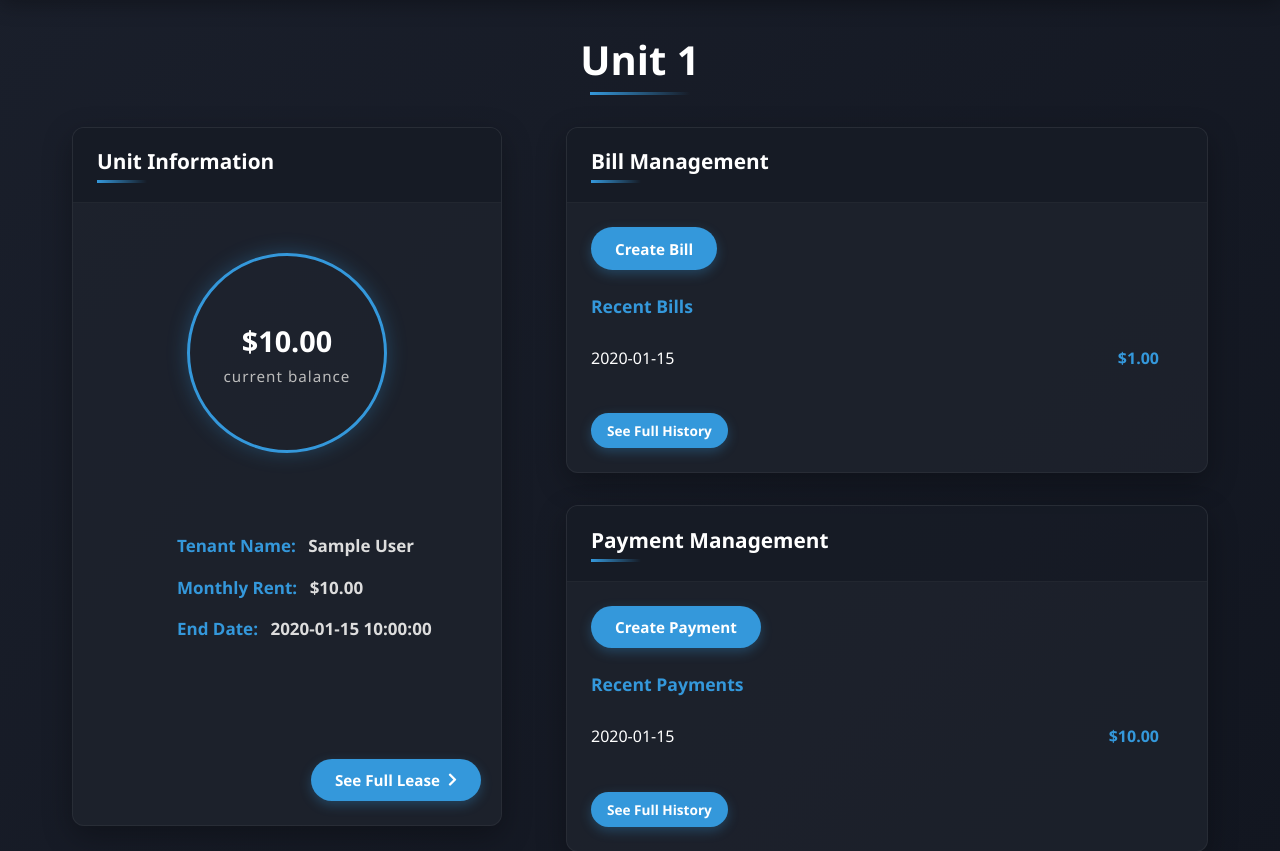
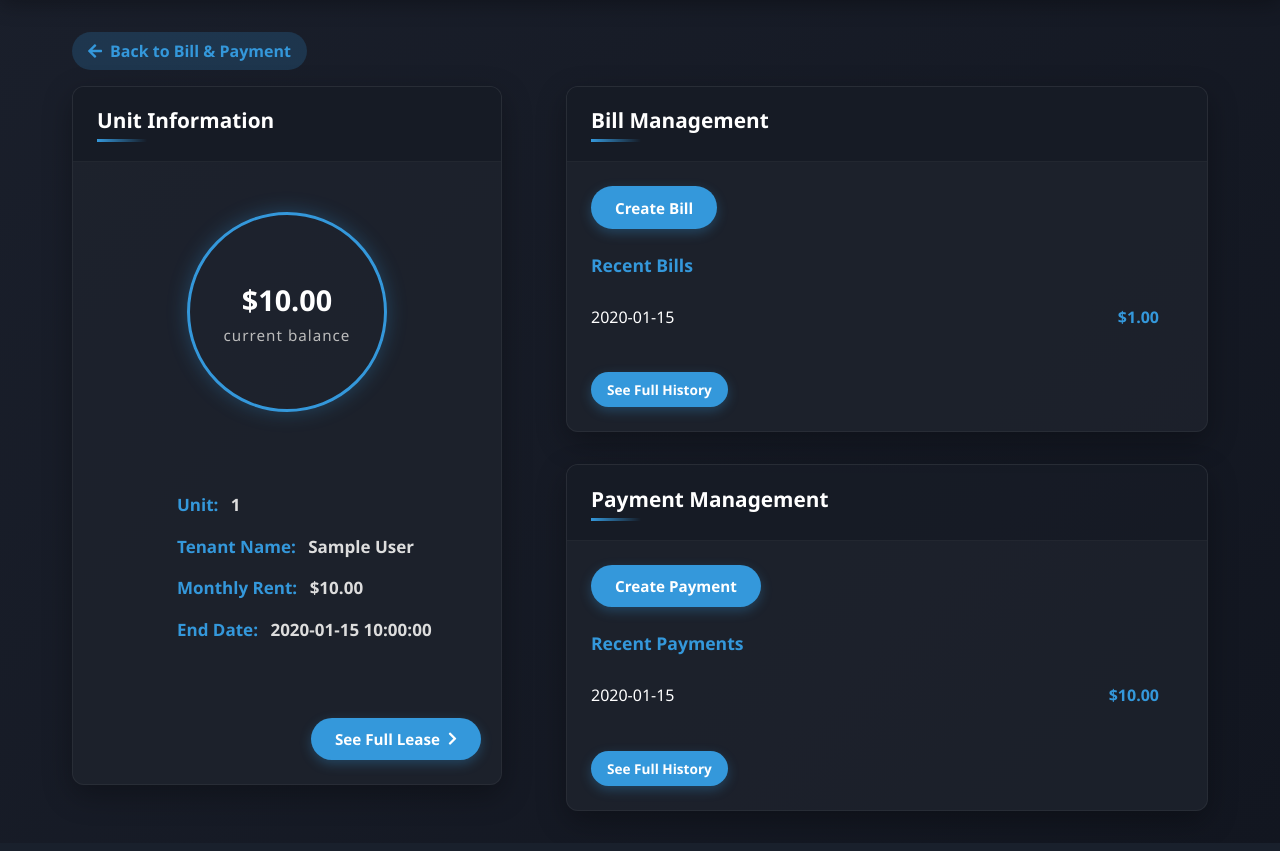
Before and after one commit to noobyanjunhao/database-projects, a Flask app: template PA3/flaskr/templates/unit_detail.html in a window 1280 px wide. Shown: the part 81-932 px from the top of the page. Run offline with Flask 3, Linux system fonts and the light colour scheme; the template is opened without the code that fills it: most values are stand-ins (such as "Sample title", 1, 10 or a date in 2020).

Commit message:
Return BUtton

```diff
--- a/PA3/flaskr/static/css/unit_detail.css
+++ b/PA3/flaskr/static/css/unit_detail.css
@@ -708,3 +708,29 @@ form {
   padding-bottom: 1.5rem;
   margin-right:20px;
 }
+
+
+.back-button-container {
+  margin-bottom: 1rem;
+}
+
+.back-button {
+  display: inline-flex;
+  align-items: center;
+  background: rgba(52, 152, 219, 0.2);
+  color: #3498db;
+  padding: 0.5rem 1rem;
+  border-radius: 50px;
+  text-decoration: none;
+  font-weight: 600;
+  transition: all 0.3s ease;
+}
+
+.back-button i {
+  margin-right: 0.5rem;
+}
+
+.back-button:hover {
+  background: rgba(52, 152, 219, 0.4);
+  color: #64b5f6;
+}
--- a/PA3/flaskr/templates/bill_detail.html
+++ b/PA3/flaskr/templates/bill_detail.html
@@ -8,7 +8,13 @@
   <link href="https://cdnjs.cloudflare.com/ajax/libs/font-awesome/5.15.4/css/all.min.css" rel="stylesheet">
 </head>
 <body>
+
   <div class="invoice-container">
+    <div class="back-button-container">
+    <a href="{{ url_for('unit.unit_detail', unit_id=apartment_id) }}" class="back-button">
+      <i class="fas fa-arrow-left"></i> Back to Unit Detail
+    </a>
+  </div>
     <div class="header">
       <div>
         <h1 class="company">270 Holding, LLC</h1>
--- a/PA3/flaskr/templates/bill_payment.html
+++ b/PA3/flaskr/templates/bill_payment.html
@@ -16,6 +16,12 @@
   </nav>
 
   <main class="bp-container">
+
+    <div class="back-button-container">
+      <a href="{{ url_for('main.dashboard') }}" class="back-button">
+        <i class="fas fa-arrow-left"></i> Back to Dashboard
+      </a>
+    </div>
 
     <div class="page-header">
       <h1>Bill & Payment Dashboard</h1>
--- a/PA3/flaskr/templates/unit_detail.html
+++ b/PA3/flaskr/templates/unit_detail.html
@@ -15,12 +15,13 @@
   </nav>
 
   <main class="unit-page">
+    <div class="back-button-container">
+    <a href="{{ url_for('bill.bill_payment_dashboard') }}" class="back-button">
+      <i class="fas fa-arrow-left"></i> Back to Bill & Payment
+    </a>
+  </div>
+
     <div id="toast" class="toast" style="display:none;">Bill successfully created and email sent!</div>
-
-    <div class="page-header">
-      <h1>Unit {{ lease.unit_number }}</h1>
-    </div>
-
     <div class="unit-layout">
       <div class="info-card">
         <div class="card-header">
@@ -31,6 +32,8 @@
             <div class="balance-label">current balance</div>
         </div>
         <div class="card-content-left">
+
+         <p><strong> Unit:</strong> {{ lease.unit_number }}</p>
           <p><strong>Tenant Name:</strong> {{ lease.full_name }}</p>
           <p><strong>Monthly Rent:</strong> ${{ "%.2f"|format(lease.monthly_rent) }}</p>
           <p><strong>End Date:</strong> {{ lease.end_date or "N/A" }}</p>
--- a/PA3/flaskr/views/bill.py
+++ b/PA3/flaskr/views/bill.py
@@ -95,7 +95,7 @@ def bill_detail(bill_id):
     db = get_db()
     bill = db.execute("""
         SELECT B.sent_at, B.billing_month, B.rent_amount, B.other_charges, B.balance_used, B.total_amount,
-            T.full_name, A.unit_number
+            T.full_name, A.unit_number, A.id AS apartment_id
         FROM Bill B
         JOIN Lease L ON B.lease_id = L.id
         JOIN Tenant T ON L.tenant_id = T.id
@@ -114,7 +114,7 @@ def bill_detail(bill_id):
         except:
             charges = {}
 
-    return render_template("bill_detail.html", bill=bill, charges=charges)
+    return render_template("bill_detail.html", bill=bill, charges=charges, apartment_id=bill['apartment_id'])
 
 
 @bill_bp.route('/unit/<int:unit_id>/create-payment', methods=['POST'])
@@ -160,4 +160,4 @@ def payment_detail(payment_id):
     if not payment:
         return "Payment not found", 404
 
-    return render_template("payment_detail.html", payment=payment)
+    return render_template("payment_detail.html", payment=payment, apartment_id=payment['apartment_id'])
```
Also changed, not shown: PA3/flaskr/static/css/bill_detail.css (+28 -0 lines), PA3/flaskr/static/css/bill_payment.css (+26 -0 lines), PA3/flaskr/static/css/payment_detail.css (+27 -0 lines), PA3/flaskr/templates/payment_detail.html (+6 -7 lines).
